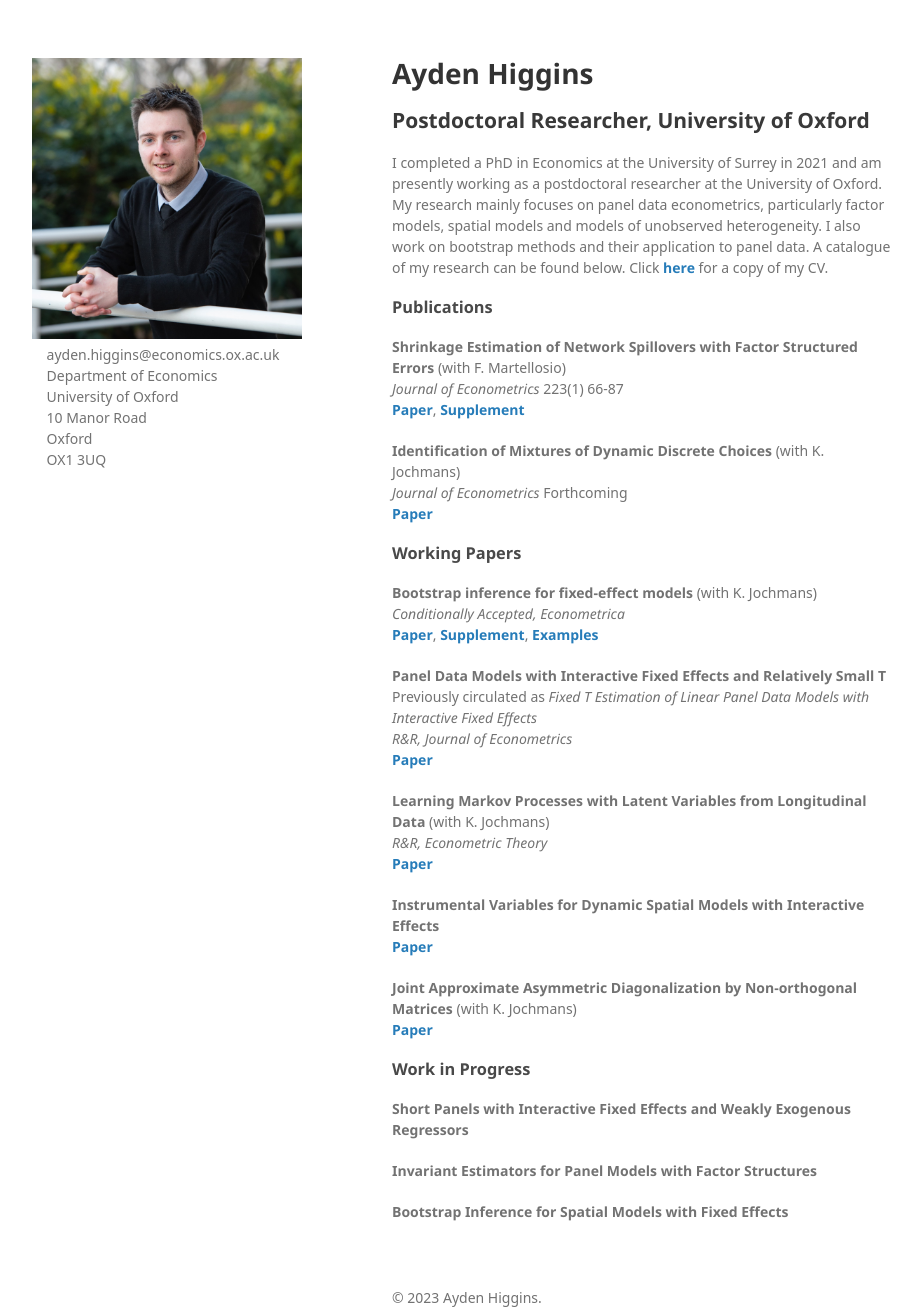
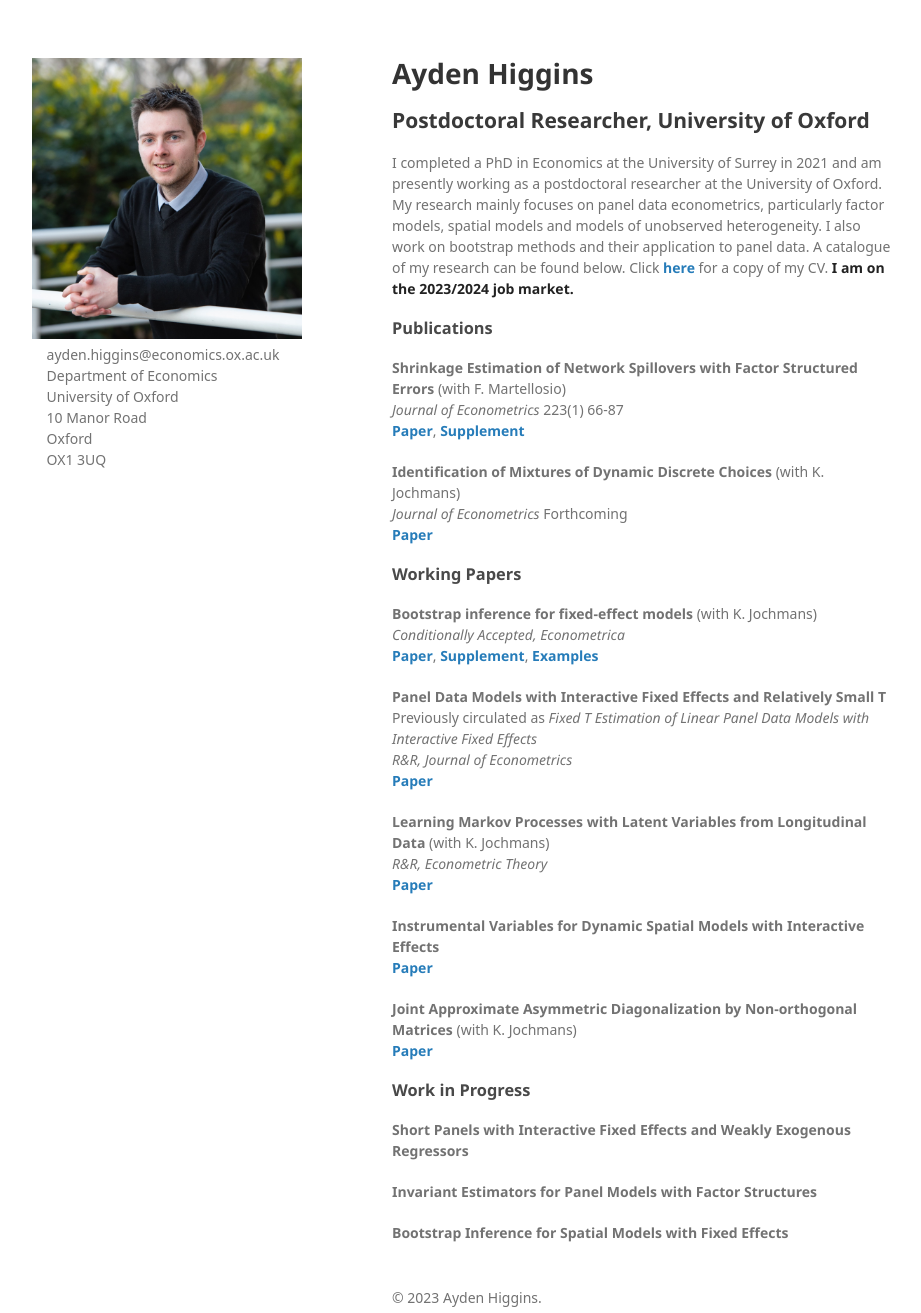
Before and after one commit to Tokkita/Tokkita.github.io, a Jekyll site: the page built from index.md, in a window 1280 px wide and 1313 px high. Shown: the whole window, without its empty margins (178-1099 px from the left). Built offline with Jekyll 4.4.1, drawn with Linux system fonts in a browser that asks for light colours; nearby versions of some CDN libraries; some web fonts are replaced; our own code applies the rules of GitHub Pages for plain Markdown files.

Commit message:
Update index.md

```diff
--- a/index.md
+++ b/index.md
@@ -1,6 +1,6 @@
 #  Ayden Higgins
 ## Postdoctoral Researcher, University of Oxford
-I completed a PhD in Economics at the University of Surrey in 2021 and am presently working as a postdoctoral researcher at the University of Oxford. My research mainly focuses on panel data econometrics, particularly factor models, spatial models and models of unobserved heterogeneity. I also work on bootstrap methods and their application to panel data. A catalogue of my research can be found below. Click <strong><a href="{{ CV.pdf | prepend: '/assets/pdf/CV/CV.pdf' | relative_url | download }}">here</a></strong> for a copy of my CV.
+I completed a PhD in Economics at the University of Surrey in 2021 and am presently working as a postdoctoral researcher at the University of Oxford. My research mainly focuses on panel data econometrics, particularly factor models, spatial models and models of unobserved heterogeneity. I also work on bootstrap methods and their application to panel data. A catalogue of my research can be found below. Click <strong><a href="{{ CV.pdf | prepend: '/assets/pdf/CV/CV.pdf' | relative_url | download }}">here</a></strong> for a copy of my CV. <strong> I am on the 2023/2024 job market. </strong>
 
 ### Publications
 <b> Shrinkage Estimation of Network Spillovers with Factor Structured Errors </b> (with F. Martellosio) <br> <i> Journal of Econometrics </i> 223(1) 66-87 <br> <strong><a href="{{ Master.pdf | prepend: '/assets/pdf/Shrinkage/Master.pdf' | relative_url | download }}">Paper</a></strong>, <strong><a href="{{ Supplement.pdf | prepend: '/assets/pdf/Shrinkage/Supplement.pdf' | relative_url | download }}">Supplement</a></strong>
```
